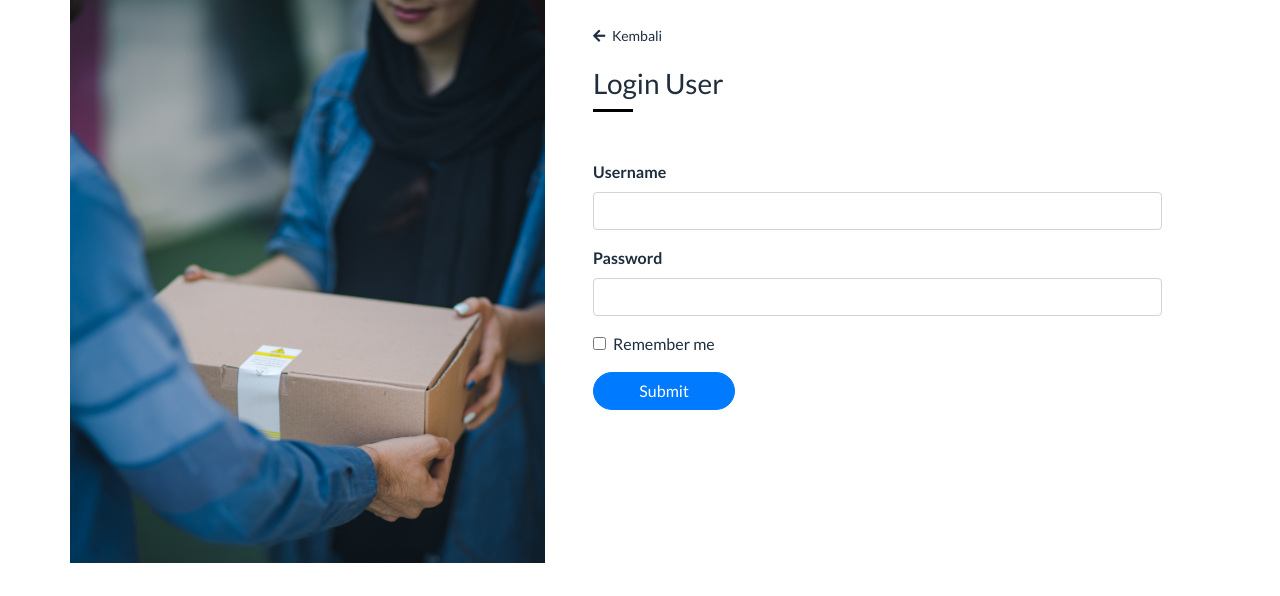
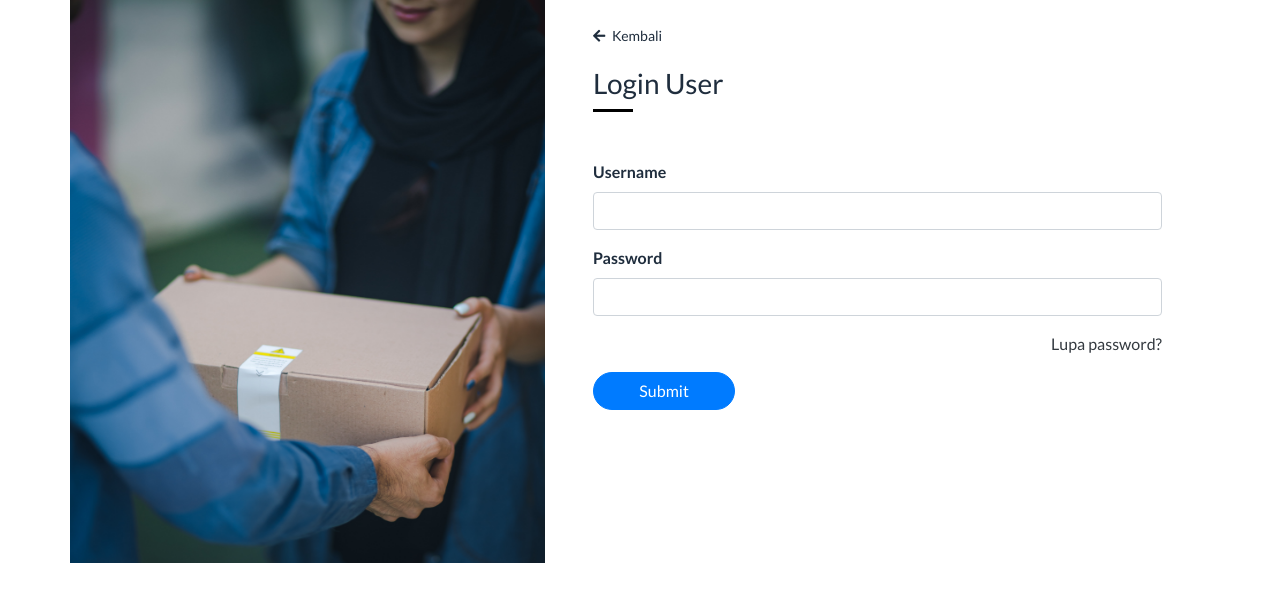
Before and after one commit to tosankrisna/my_express, a PHP site: page /app/views/public/pages/login.php in a window 1280 px wide. Shown: the part 52-648 px from the top of the page. Run offline with PHP 8.4, Linux system fonts and the light colour scheme; some libraries are stand-ins or nearby versions.

Commit message:
change sidebar menu, login checkbox, and add empty text

```diff
--- a/app/views/public/pages/login.php
+++ b/app/views/public/pages/login.php
@@ -28,9 +28,8 @@ require_once '../layout/top.php';
             <label for="password">Password</label>
             <input type="password" name="password" class="form-control" id="password">
           </div>
-          <div class="form-group form-check">
-            <input type="checkbox" class="form-check-input" id="checkbox">
-            <label class="form-check-label" for="checkbox">Remember me</label>
+          <div class="form-group d-flex justify-content-end">
+            <a href="#" class="text-dark">Lupa password?</a>
           </div>
           <button type="submit" name="submit" class="btn btn-primary w-25 rounded-pill">Submit</button>
         </form>
```
Also changed, not shown: app/views/dashboard/layout/sidebar.php (+8 -8 lines), app/views/dashboard/pages/customerService.php (+8 -0 lines), app/views/dashboard/pages/kendaraan.php (+8 -0 lines).
